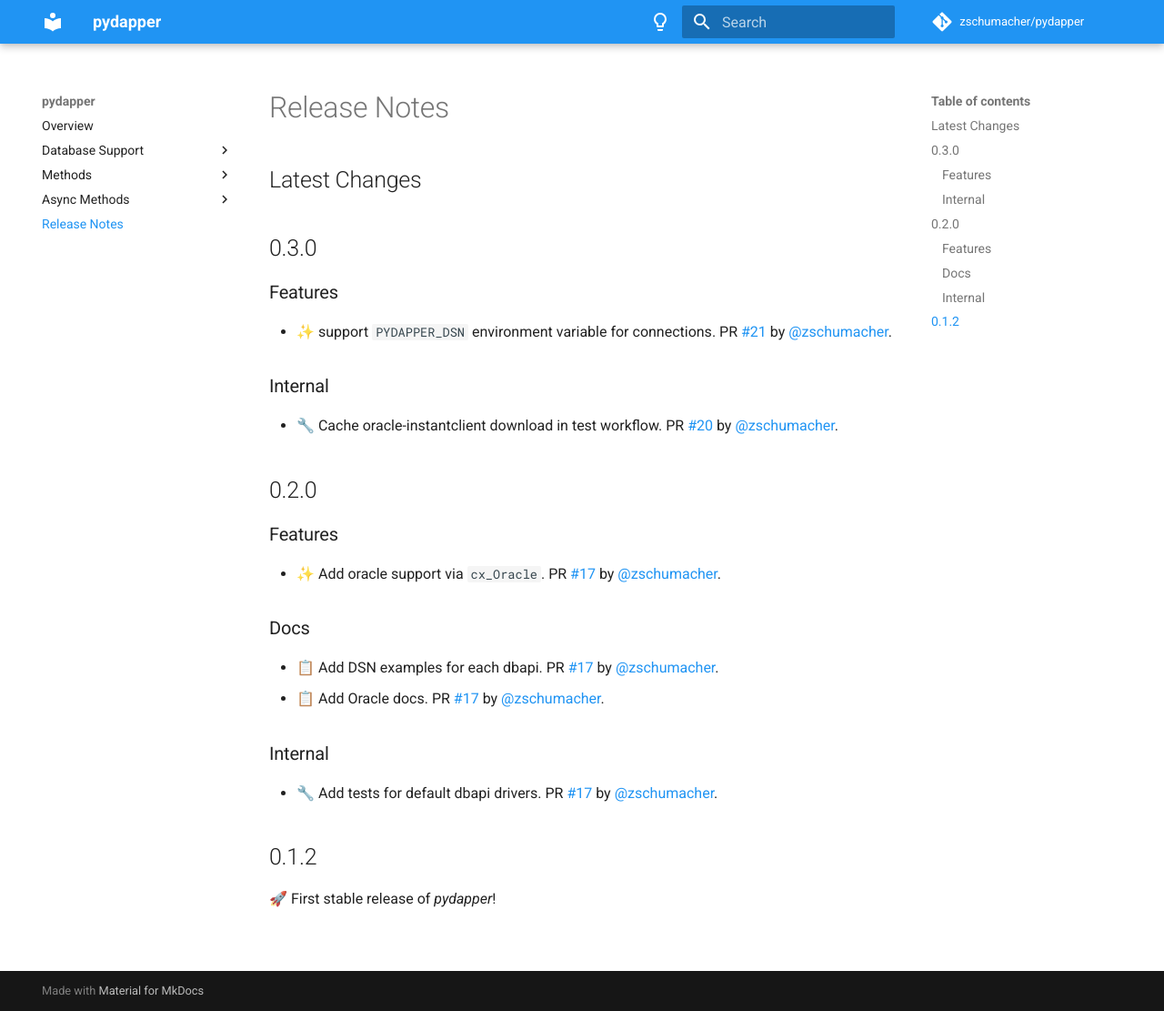
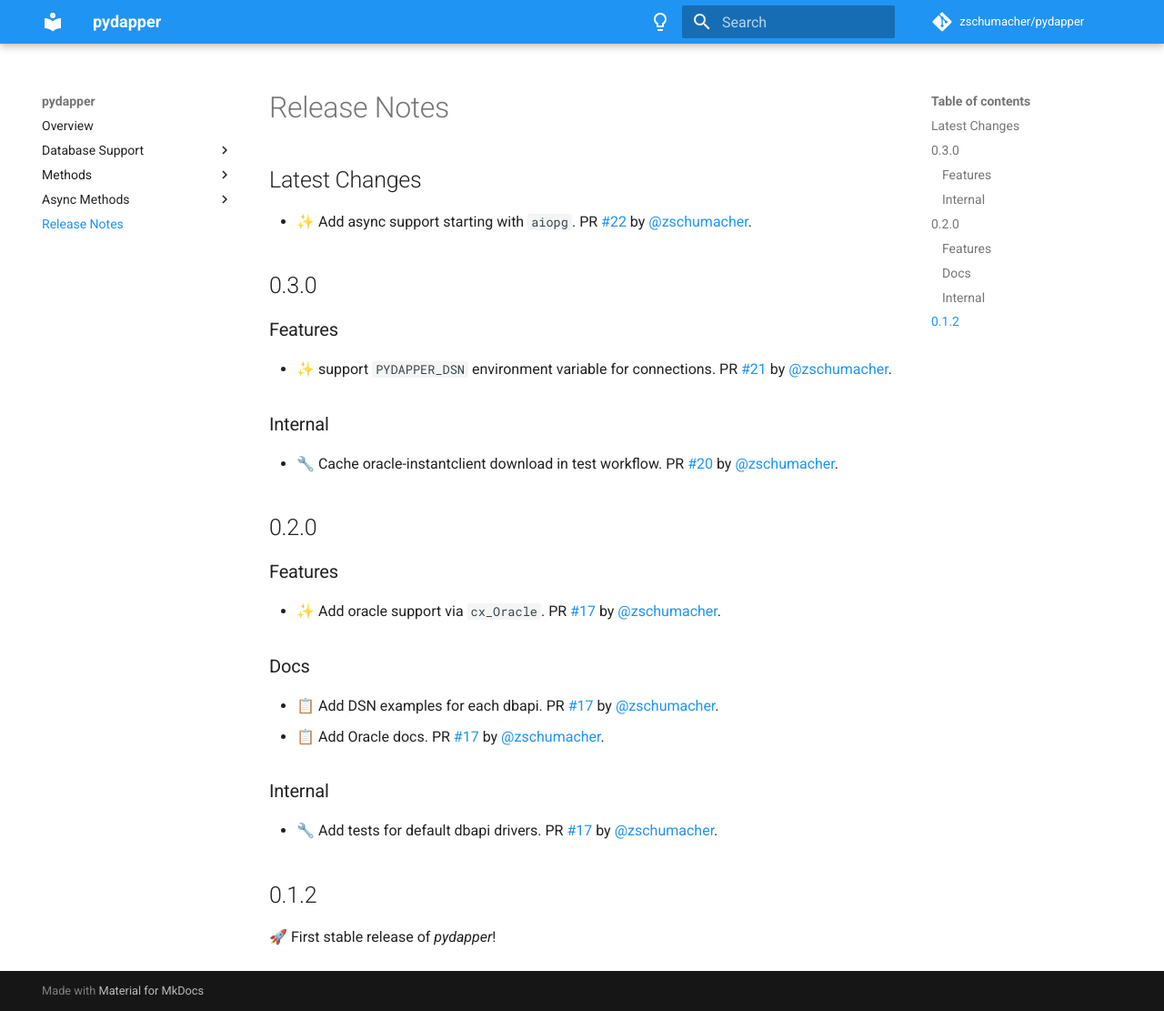
Before and after one commit to zschumacher/pydapper, an MkDocs documentation site: the page built from docs/release_notes.md, in a window 1280 px wide and 1111 px high. Shown: the whole window at 91% size. Built offline with MkDocs 1.6.1 and Material for MkDocs 9.7.7, drawn with Linux system fonts in a browser that asks for light colours; comment, search, counter and statistics services are not loaded.

Commit message:
📝 Update release notes

```diff
--- a/docs/release_notes.md
+++ b/docs/release_notes.md
@@ -1,6 +1,7 @@
 
 ## Latest Changes
 
+* ✨ Add async support starting with `aiopg`. PR [#22](https://github.com/zschumacher/pydapper/pull/22) by [@zschumacher](https://github.com/zschumacher).
 ## 0.3.0
 ### Features
 * ✨ support `PYDAPPER_DSN` environment variable for connections. PR [#21](https://github.com/zschumacher/pydapper/pull/21) by [@zschumacher](https://github.com/zschumacher).
```
